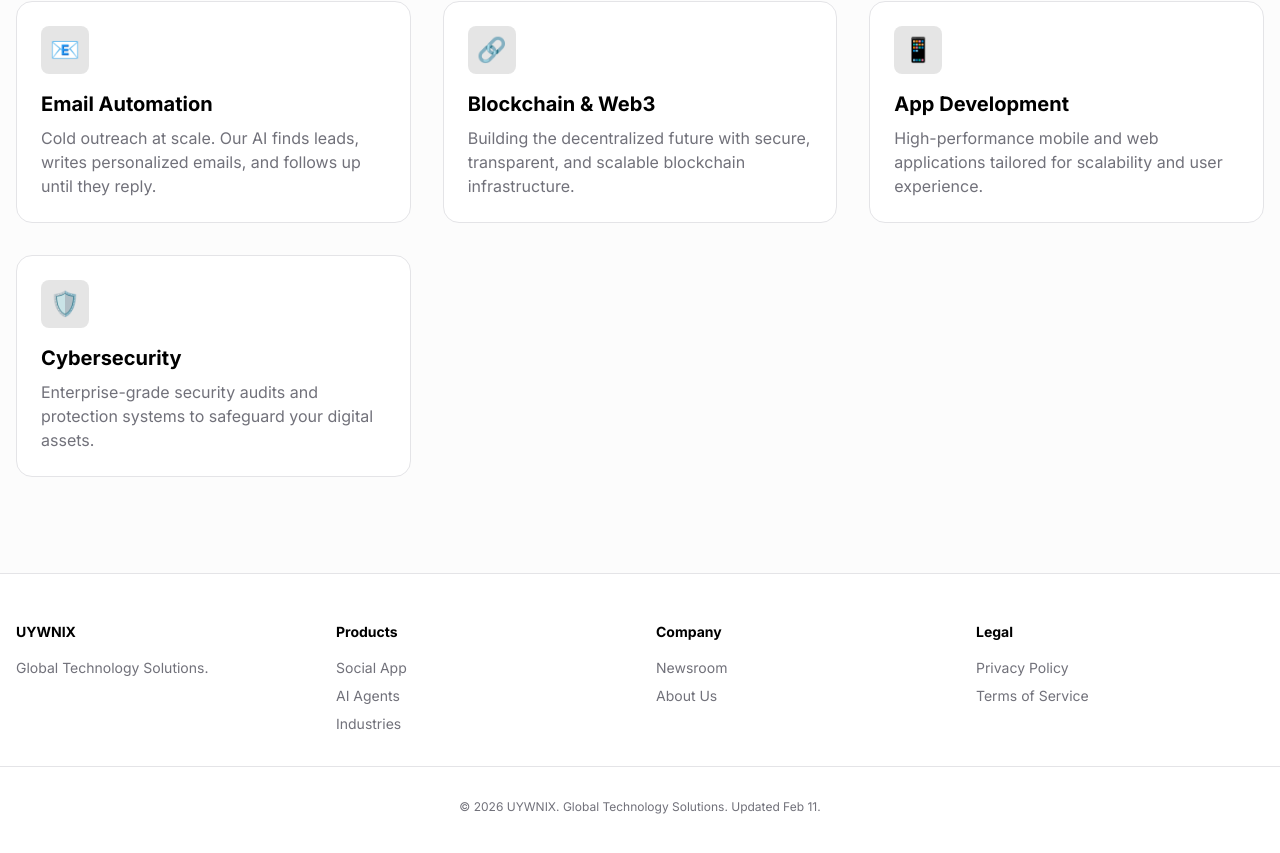
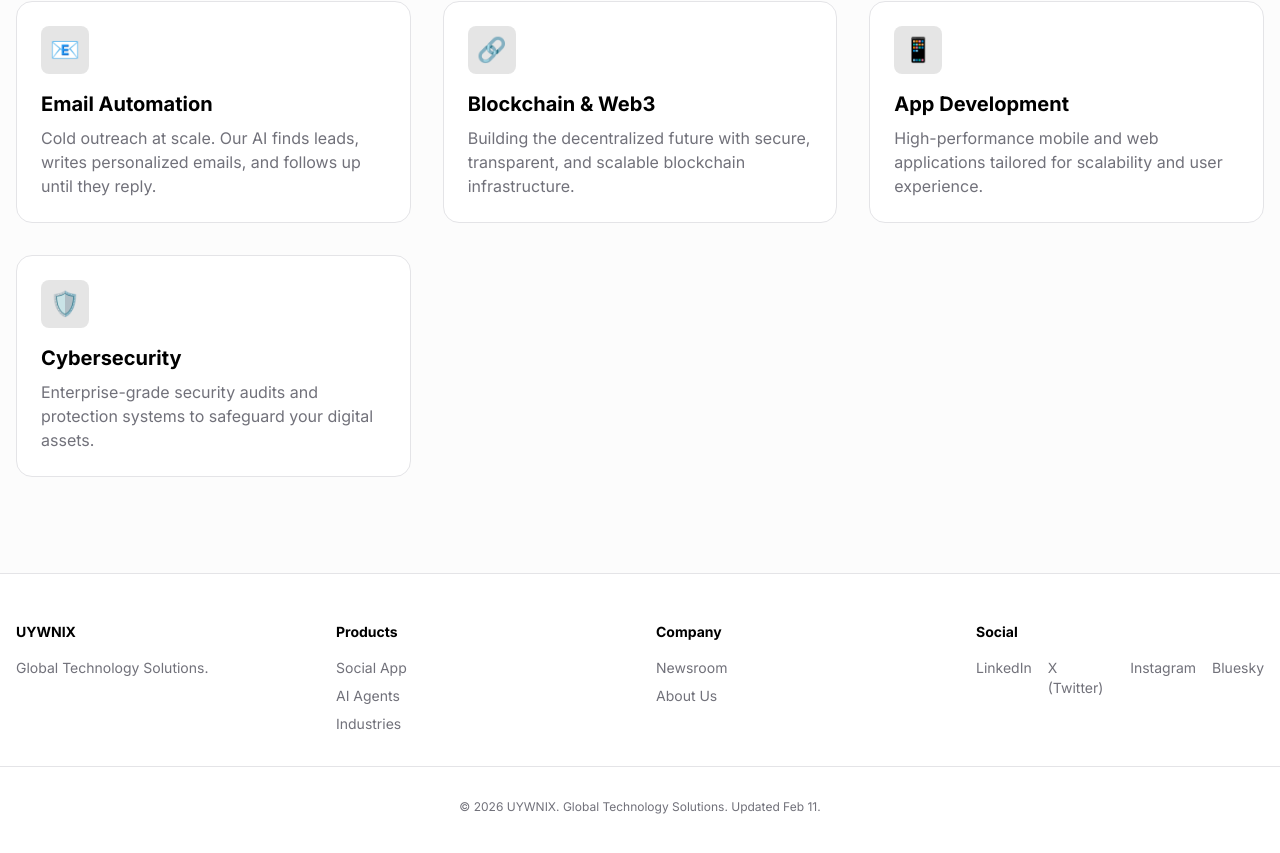
Before and after one commit to Tayyabhusayn/uywnix, a Next.js app: page / in a window 1280 px wide. Shown: the part 1886-2739 px from the top of the page. Built offline with nearby package versions, Linux system fonts and the light colour scheme.

Commit message:
Add Social Media Links to Footer

```diff
--- a/app/page.tsx
+++ b/app/page.tsx
@@ -119,11 +119,13 @@ export default function Home() {
             </ul>
           </div>
           <div>
-            <h4 className="font-bold mb-4">Legal</h4>
-            <ul className="space-y-2 text-muted-foreground">
-              <li>Privacy Policy</li>
-              <li>Terms of Service</li>
-            </ul>
+            <h4 className="font-bold mb-4">Social</h4>
+            <div className="flex gap-4">
+              <a href="https://www.linkedin.com/company/uywnix/" target="_blank" className="text-muted-foreground hover:text-primary transition">LinkedIn</a>
+              <a href="https://x.com/UYWNIX" target="_blank" className="text-muted-foreground hover:text-primary transition">X (Twitter)</a>
+              <a href="https://www.instagram.com/uywnix" target="_blank" className="text-muted-foreground hover:text-primary transition">Instagram</a>
+              <a href="https://bsky.app/profile/uywnix.bsky.social" target="_blank" className="text-muted-foreground hover:text-primary transition">Bluesky</a>
+            </div>
           </div>
         </div>
         <div className="container mx-auto px-4 mt-8 pt-8 border-t border-border text-center text-xs text-muted-foreground">
```
